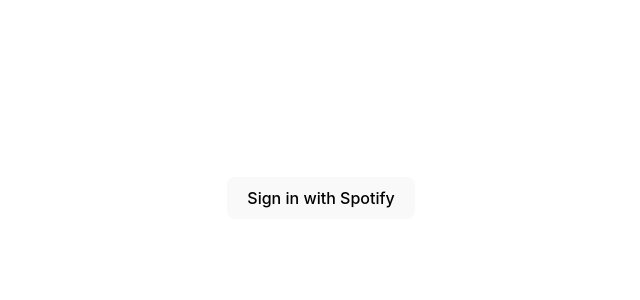
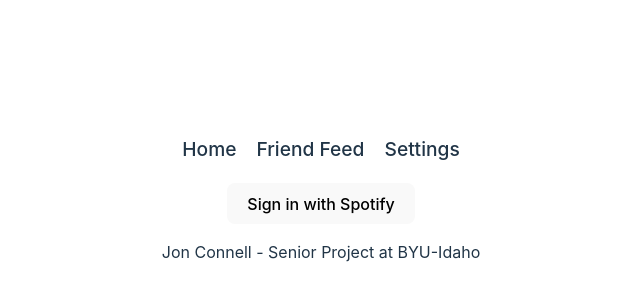
Before and after one commit to jm-connell/taste-test, a React (Vite) app: page / in a window 1280 px wide. Shown: the part 202-502 px from the top of the page, without its empty margins (319-959 px from the left). Built offline with nearby package versions, Linux system fonts and the light colour scheme; no server answers.

Commit message:
add header and footer

```diff
--- a/src/App.jsx
+++ b/src/App.jsx
@@ -12,6 +12,7 @@
 import FriendFeed from './pages/FriendFeed';
 import SettingsPage from './pages/SettingsPage';
 import { SpotifyTokenProvider } from './context/SpotifyTokenContext';
+import HeaderFooter from './components/HeaderFooter';
 
 function App() {
   const [user, setUser] = useState(null);
@@ -46,6 +47,7 @@
   return (
     <SpotifyTokenProvider>
       <Router>
+        <HeaderFooter>
           <Routes>
             <Route
               path="/"
@@ -68,6 +70,7 @@
               element={user ? <Navigate to="/home" /> : <Navigate to="/" />}
             />
           </Routes>
+        </HeaderFooter>
       </Router>
     </SpotifyTokenProvider>
   );
--- /dev/null
+++ b/src/components/HeaderFooter.css
@@ -0,0 +1,21 @@
+.nav-links {
+  list-style: none;
+  display: flex;
+  gap: 20px;
+  padding: 0;
+  justify-content: center;
+  font-size: 1.2em;
+}
+
+.nav-links li {
+  display: inline;
+}
+
+.nav-links a {
+  text-decoration: none;
+  color: inherit;
+}
+
+.nav-links a:hover {
+  text-decoration: underline;
+}
--- /dev/null
+++ b/src/components/HeaderFooter.jsx
@@ -0,0 +1,30 @@
+import { Link } from 'react-router-dom';
+import './HeaderFooter.css';
+
+const HeaderFooter = ({ children }) => {
+  return (
+    <div>
+      <header>
+        <nav>
+          <ul className="nav-links">
+            <li>
+              <Link to="/home">Home</Link>
+            </li>
+            <li>
+              <Link to="/feed">Friend Feed</Link>
+            </li>
+            <li>
+              <Link to="/settings">Settings</Link>
+            </li>
+          </ul>
+        </nav>
+      </header>
+      <main>{children}</main>
+      <footer>
+        <p>Jon Connell - Senior Project at BYU-Idaho</p>
+      </footer>
+    </div>
+  );
+};
+
+export default HeaderFooter;
```
Also changed, not shown: src/components/Footer.jsx (added, +9 -0 lines), src/components/Header.jsx (added, +23 -0 lines). Lines whose indentation alone changed are shown as unchanged.
